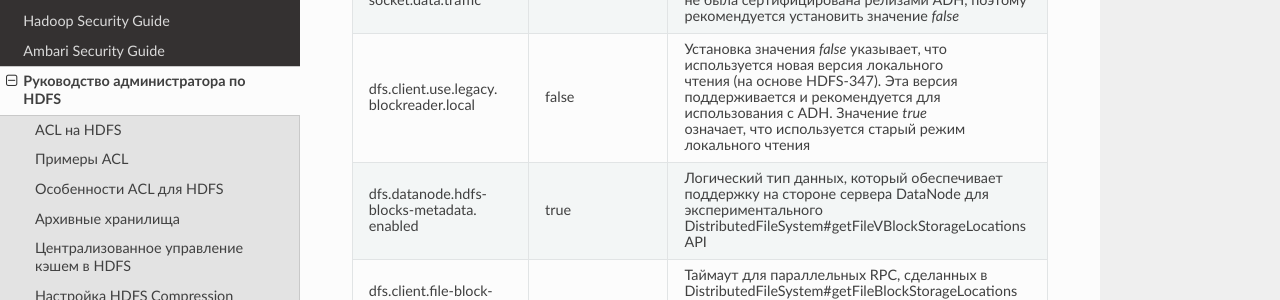
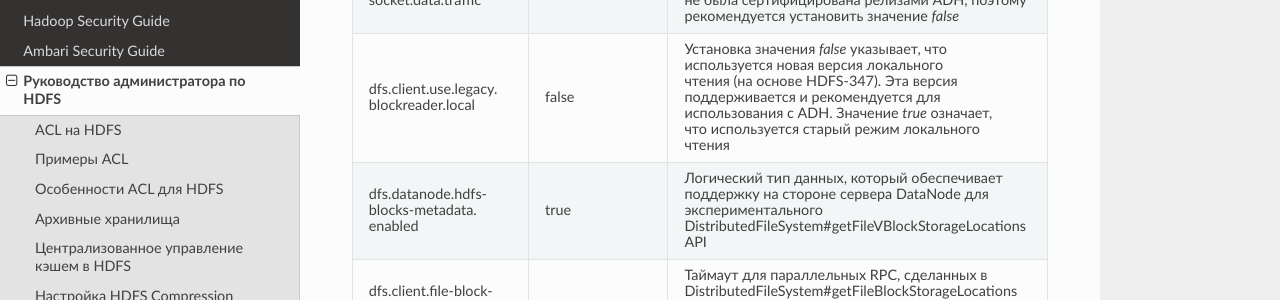
Before and after one commit to arenadata/docs_adps, a Sphinx documentation site: the page built from source/HDFSadmin/Short-Circuit.rst, in a window 1280 px wide and 900 px high, scrolled down 843 px. Shown: the part 154-454 px from the top of the window. Built offline with Sphinx 7.4.7 and the Read the Docs theme 2.0.0, drawn with Linux system fonts in a browser that asks for light colours.

```diff
--- a/source/HDFSadmin/Short-Circuit.rst
+++ b/source/HDFSadmin/Short-Circuit.rst
@@ -30,7 +30,7 @@
    "dfs.client.read. |br| shortcircuit", "true", "При значении *true* включается режим локального |br| чтения данных"
    "dfs.domain.socket. |br| path", "/var/lib/hadoop- |br| hdfs/dn_socket", "Путь к сокету домена. В сообщениях при |br| локальном чтении данных используется |br| сокет домена UNIX. Это особый путь в |br| файловой системе, позволяющий связываться |br| клиенту и DataNodes. Необходимо установить |br| путь к этому сокету. DataNode должен иметь |br| возможность создать этот путь. С другой стороны, |br| создание этого пути не должно быть |br| возможным для любого пользователя, кроме |br| пользователя hdfs или root. По этой причине |br| часто используются пути в /var/run или /var/lib"
    "dfs.client.domain. |br| socket.data.traffic", "false", "Контролирует, будет ли обычный трафик данных |br| передаваться через сокет домена UNIX. Функция |br| не была сертифицирована релизами ADH, поэтому |br| рекомендуется установить значение *false*"
-   "dfs.client.use.legacy. |br| blockreader.local", "false", "Установка значения *false* указывает, что |br| используется новая версия локального |br| чтения (на основе HDFS-347). Эта версия |br| поддерживается и рекомендуется для |br| использования с ADH. Значение *true* |br| означает, что используется старый режим |br| локального чтения"
+   "dfs.client.use.legacy. |br| blockreader.local", "false", "Установка значения *false* указывает, что |br| используется новая версия локального |br| чтения (на основе HDFS-347). Эта версия |br| поддерживается и рекомендуется для |br| использования с ADH. Значение *true* означает, |br| что используется старый режим локального |br| чтения"
    "dfs.datanode.hdfs- |br| blocks-metadata. |br| enabled", "true", "Логический тип данных, который обеспечивает |br| поддержку на стороне сервера DataNode для |br| экспериментального |br| DistributedFileSystem#getFileVBlockStorageLocations |br| API"
    "dfs.client.file-block- |br| storage-locations. |br| timeout", "60", "Таймаут для параллельных RPC, сделанных в |br|  DistributedFileSystem#getFileBlockStorageLocations |br| (в секундах). Это свойство устарело, но |br| по-прежнему поддерживается для обратной |br| совместимости"
    "dfs.client.file-block- |br| storage-locations. |br| timeout.millis", "60000", "Таймаут для параллельных RPC, сделанных в |br|  DistributedFileSystem#getFileBlockStorageLocations |br| (в миллисекундах). Это свойство заменяет |br| dfs.client.file-block-storage-locations.timeout |br| и предлагает более точный уровень детализации"
```
